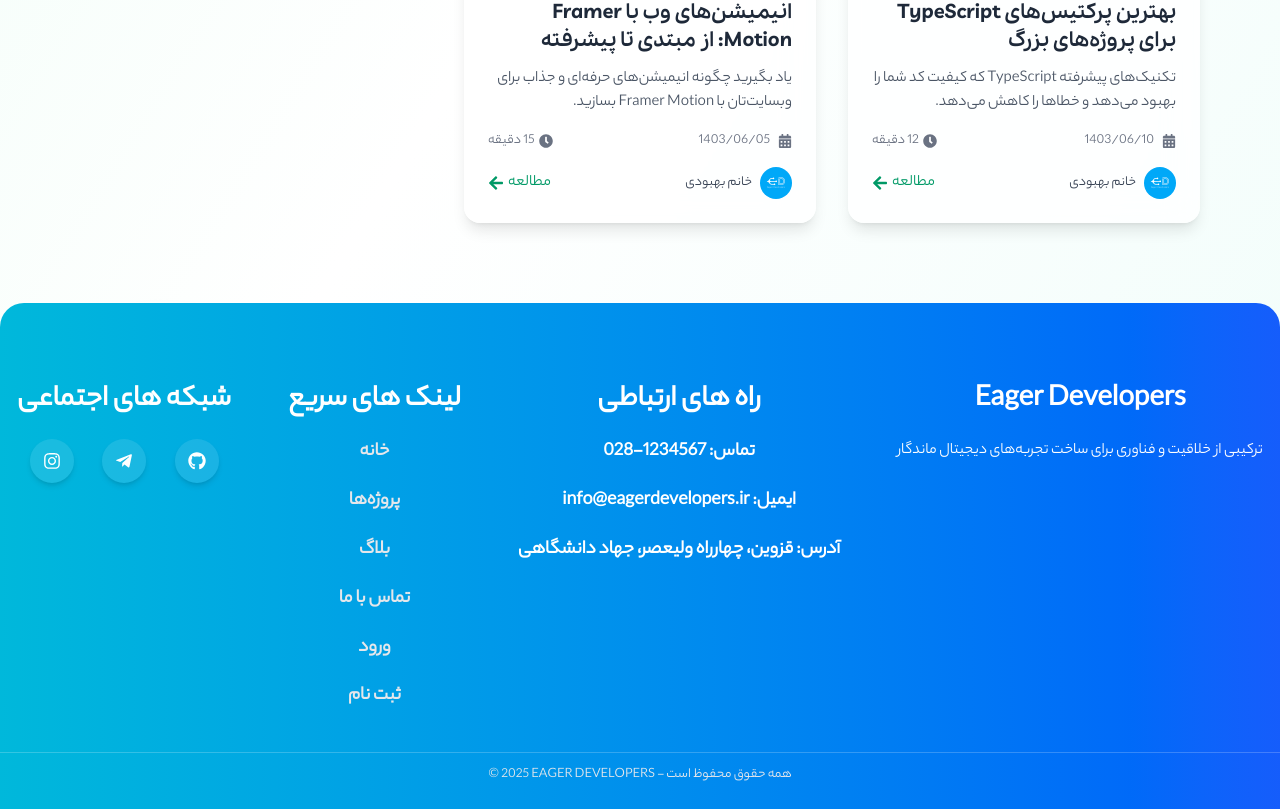
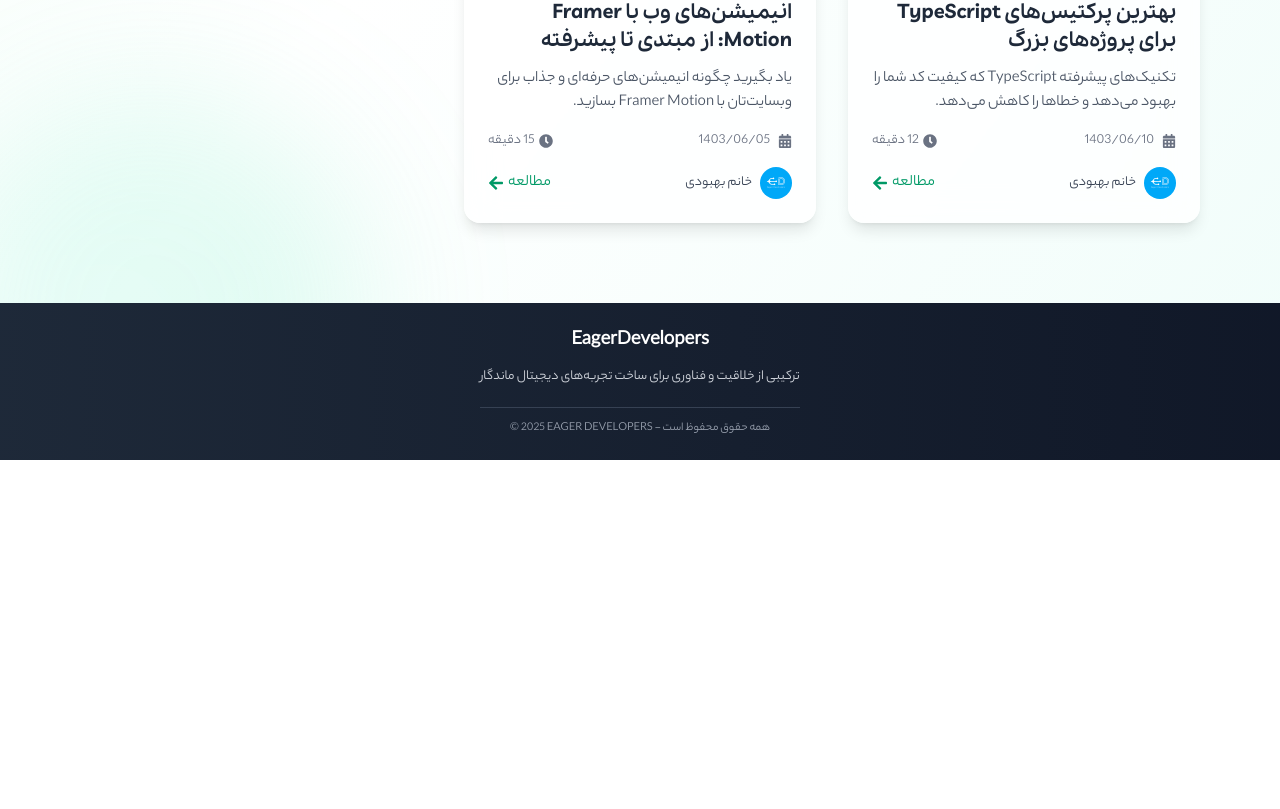
Before and after one commit to NotEduCo342/EagerDevelopersReact, a React (Vite) app: page /blog in a window 1280 px wide. Shown: the part 1312-2121 px from the top of the page. After the commit the page ends 1772 px from the top, so only its background shows below. Built offline with nearby package versions, Linux system fonts and the light colour scheme.

Commit message:
404 page and footer optimization

```diff
--- a/package.json
+++ b/package.json
@@ -10,6 +10,7 @@
     "preview": "vite preview"
   },
   "dependencies": {
+    "@heroicons/react": "^2.2.0",
     "bootstrap-icons": "^1.13.1",
     "formik": "^2.4.6",
     "framer-motion": "^12.23.0",
--- a/src/App.tsx
+++ b/src/App.tsx
@@ -14,6 +14,7 @@ const ProjectDetail = lazy(() => import('./pages/ProjectDetail'));
 const Registration = lazy(() => import('./pages/Registration'));
 const Blog = lazy(() => import('./pages/Blog'));
 const BlogPost = lazy(() => import('./pages/BlogPost'));
+const NotFound = lazy(() => import('./pages/NotFound'));
 
 function App() {
   const [isVisible, setIsVisible] = useState(false);
@@ -53,6 +54,7 @@ function App() {
               </Route>
               <Route path="/login" element={<Login />} />
               <Route path="/register" element={<Registration />} />
+              <Route path="*" element={<NotFound />} />
             </Routes>
           </ErrorBoundary>
         </Suspense>
--- a/src/components/Footer.tsx
+++ b/src/components/Footer.tsx
@@ -18,10 +18,10 @@ const Footer: React.FC = () => {
 
   return (
     <>
-      <footer className="relative bg-gradient-to-r from-cyan-500 to-blue-600 text-white rounded-t-3xl pt-20 pb-6 font-Yekan">
-        <div className="w-full flex flex-wrap max-[735px]:flex-col max-[735px]:items-center justify-evenly items-start gap-10">
-          <div className="flex flex-col gap-5 h-full justify-center">
-            <h3 className="text-3xl font-bold text-center">شبکه های اجتماعی</h3>
+      <footer className="relative bg-gradient-to-r from-cyan-500 to-blue-600 text-white rounded-t-3xl pt-16 pb-6 font-Yekan">
+        <div className="w-full flex flex-wrap max-[735px]:flex-col max-[735px]:items-center justify-evenly items-start gap-8">
+          <div className="flex flex-col gap-4 h-full justify-center">
+            <h3 className="text-2xl font-bold text-center">شبکه های اجتماعی</h3>
             <div className="flex justify-evenly items-center gap-4">
               {config.social.map((socialLink) => (
                 <a
@@ -37,24 +37,30 @@ const Footer: React.FC = () => {
               ))}
             </div>
           </div>
-          <div className="flex flex-col gap-5 h-full justify-center items-center">
-            <h3 className="text-3xl font-bold text-center">لینک های سریع</h3>
-            {config.navigation.map((link) => (
-              <Link key={link.name} to={link.href} className="item-footer">
-                {link.name}
-              </Link>
-            ))}
+          <div className="flex flex-col gap-4 h-full justify-center items-center">
+            <h3 className="text-2xl font-bold text-center">لینک های سریع</h3>
+            <div className="grid grid-cols-2 gap-x-6 gap-y-2 max-w-xs">
+              {config.navigation.map((link) => (
+                <Link
+                  key={link.name}
+                  to={link.href}
+                  className="text-white hover:text-blue-200 transition-colors duration-200 text-sm font-medium text-center"
+                >
+                  {link.name}
+                </Link>
+              ))}
+            </div>
           </div>
-          <div className="flex flex-col gap-5 h-full items-center">
-            <h3 className="text-3xl font-bold text-center">راه های ارتباطی</h3>
-            <div className="text-[1.2rem] font-bold inline-block">تماس: {config.contact.phone}</div>
-            <div className="text-[1.2rem] font-bold inline-block">{config.contact.email} :ایمیل</div>
-            <div className="text-[1.2rem] font-bold inline-block text-center">
+          <div className="flex flex-col gap-4 h-full items-center">
+            <h3 className="text-2xl font-bold text-center">راه های ارتباطی</h3>
+            <div className="text-base font-medium inline-block">تماس: {config.contact.phone}</div>
+            <div className="text-base font-medium inline-block">{config.contact.email} :ایمیل</div>
+            <div className="text-base font-medium inline-block text-center">
               آدرس: {config.contact.address}
             </div>
           </div>
-          <div className="flex flex-col gap-5 h-full  items-center  w-auto text-center">
-            <h3 className="text-3xl font-bold text-center max-[425px]:whitespace-nowrap">Eager Developers</h3>
+          <div className="flex flex-col gap-4 h-full  items-center  w-auto text-center">
+            <h3 className="text-2xl font-bold text-center max-[425px]:whitespace-nowrap">Eager Developers</h3>
             <span>
               ترکیبی از خلاقیت و فناوری برای ساخت تجربه‌های دیجیتال ماندگار
             </span>
--- /dev/null
+++ b/src/components/SimpleFooter.tsx
@@ -0,0 +1,34 @@
+import React from "react";
+
+/**
+ * SimpleFooter Component - Minimal footer for non-home pages
+ *
+ * A clean, minimal footer that doesn't overwhelm the content pages
+ * while still providing brand presence and copyright information.
+ */
+const SimpleFooter: React.FC = () => {
+  return (
+    <footer className="bg-gradient-to-r from-gray-800 to-gray-900 text-white py-6 font-Yekan">
+      <div className="container mx-auto px-4 text-center">
+        <div className="flex flex-col items-center gap-3">
+          {/* Brand Name */}
+          <h3 className="text-xl font-bold">EagerDevelopers</h3>
+
+          {/* Simple Description */}
+          <p className="text-gray-300 text-sm max-w-md">
+            ترکیبی از خلاقیت و فناوری برای ساخت تجربه‌های دیجیتال ماندگار
+          </p>
+
+          {/* Copyright */}
+          <div className="border-t border-gray-700 pt-3 mt-2 w-full max-w-xs">
+            <p className="text-gray-400 text-xs">
+              © {new Date().getFullYear()} EAGER DEVELOPERS - همه حقوق محفوظ است
+            </p>
+          </div>
+        </div>
+      </div>
+    </footer>
+  );
+};
+
+export default SimpleFooter;
--- a/src/pages/Blog.tsx
+++ b/src/pages/Blog.tsx
@@ -7,7 +7,7 @@ import {
   FaClock,
   FaArrowLeft
 } from "react-icons/fa";
-import Footer from "../components/Footer";
+import SimpleFooter from "../components/SimpleFooter";
 
 // Mock data for demonstration
 const mockBlogPosts = [
@@ -16,10 +16,10 @@ const mockBlogPosts = [
     title: "راهنمای کامل طراحی رابط کاربری مدرن با React",
     slug: "modern-react-ui-guide",
     excerpt: "در این مقاله با جدیدترین تکنیک‌های طراحی رابط کاربری با React و Tailwind CSS آشنا می‌شوید.",
-    featuredImage: "/public/images/slider/slider (1).webp",
+    featuredImage: "/images/slider/slider (1).webp",
     author: {
       name: "خانم بهبودی",
-      avatar: "/public/EagerFav.png"
+      avatar: "/EagerFav.png"
     },
     category: "آموزش React",
     tags: ["React", "UI/UX", "Tailwind"],
@@ -32,10 +32,10 @@ const mockBlogPosts = [
     title: "بهترین پرکتیس‌های TypeScript برای پروژه‌های بزرگ",
     slug: "typescript-best-practices",
     excerpt: "تکنیک‌های پیشرفته TypeScript که کیفیت کد شما را بهبود می‌دهد و خطاها را کاهش می‌دهد.",
-    featuredImage: "/public/images/slider/slider (2).webp",
+    featuredImage: "/images/slider/slider (2).webp",
     author: {
       name: "خانم بهبودی",
-      avatar: "/public/EagerFav.png"
+      avatar: "/EagerFav.png"
     },
     category: "توسعه وب",
     tags: ["TypeScript", "Best Practices", "Development"],
@@ -48,10 +48,10 @@ const mockBlogPosts = [
     title: "انیمیشن‌های وب با Framer Motion: از مبتدی تا پیشرفته",
     slug: "framer-motion-animations",
     excerpt: "یاد بگیرید چگونه انیمیشن‌های حرفه‌ای و جذاب برای وبسایت‌تان با Framer Motion بسازید.",
-    featuredImage: "/public/images/slider/slider (3).webp",
+    featuredImage: "/images/slider/slider (3).webp",
     author: {
       name: "خانم بهبودی",
-      avatar: "/public/EagerFav.png"
+      avatar: "/EagerFav.png"
     },
     category: "انیمیشن",
     tags: ["Framer Motion", "Animation", "React"],
@@ -317,9 +317,9 @@ const Blog: React.FC = () => {
           </motion.div>
         )}
 
-        {/* Footer */}
+        {/* Simple Footer */}
         <div dir="ltr">
-          <Footer />
+          <SimpleFooter />
         </div>
       </div>
     </div>
--- a/src/pages/BlogPost.tsx
+++ b/src/pages/BlogPost.tsx
@@ -9,7 +9,7 @@ import {
   FaTwitter,
   FaTelegramPlane
 } from "react-icons/fa";
-import Footer from "../components/Footer";
+import SimpleFooter from "../components/SimpleFooter";
 
 // Mock data for a single blog post
 const mockBlogPost = {
@@ -62,10 +62,10 @@ useEffect(() => {
       <p>طراحی رابط کاربری مدرن با React نیازمند درک عمیق از اصول طراحی، architecture های مدرن و ابزارهای مناسب است. با رعایت best practice ها و استفاده از ابزارهای مناسب، می‌توانید رابط‌های کاربری زیبا و کارآمدی بسازید.</p>
     </div>
   `,
-  featuredImage: "/public/images/slider/slider (1).webp",
+  featuredImage: "/images/slider/slider (1).webp",
   author: {
     name: "خانم بهبودی",
-    avatar: "/public/EagerFav.png",
+    avatar: "/EagerFav.png",
     bio: "مدرس و توسعه‌دهنده وب با بیش از 5 سال تجربه در طراحی و توسعه وبسایت‌های مدرن"
   },
   category: "آموزش React",
@@ -80,13 +80,13 @@ const relatedPosts = [
     id: "2",
     title: "بهترین پرکتیس‌های TypeScript برای پروژه‌های بزرگ",
     slug: "typescript-best-practices",
-    featuredImage: "/public/images/slider/slider (2).webp"
+    featuredImage: "/images/slider/slider (2).webp"
   },
   {
     id: "3",
     title: "انیمیشن‌های وب با Framer Motion: از مبتدی تا پیشرفته",
     slug: "framer-motion-animations",
-    featuredImage: "/public/images/slider/slider (3).webp"
+    featuredImage: "/images/slider/slider (3).webp"
   }
 ];
 
@@ -292,9 +292,9 @@ const BlogPost: React.FC = () => {
           </div>
         </motion.div>
 
-        {/* Footer */}
+        {/* Simple Footer */}
         <div dir="ltr">
-          <Footer />
+          <SimpleFooter />
         </div>
       </div>
     </div>
--- a/src/pages/Contact.tsx
+++ b/src/pages/Contact.tsx
@@ -1,7 +1,7 @@
 import React, { useState } from "react";
 import { motion, Variants } from "framer-motion";
 import { FaUser, FaEnvelope, FaComment, FaPaperPlane, FaPhone, FaMapMarkerAlt, FaClock, FaInstagram, FaTelegram, FaGithub } from "react-icons/fa";
-import Footer from "../components/Footer";
+import SimpleFooter from "../components/SimpleFooter";
 import type { ContactFormValues, ChangeHandler, SubmitHandler } from '@/types';
 import { config } from '@/config';
 
@@ -354,9 +354,9 @@ const Contact: React.FC = () => {
         </div>
       </motion.div>
 
-      {/* Footer */}
+      {/* Simple Footer */}
       <div dir="ltr">
-        <Footer />
+        <SimpleFooter />
       </div>
     </div>
   );
--- /dev/null
+++ b/src/pages/NotFound.tsx
@@ -0,0 +1,97 @@
+import { Link } from 'react-router-dom';
+import { motion } from 'framer-motion';
+import { HomeIcon, ArrowLeftIcon, FolderIcon } from '@heroicons/react/24/outline';
+import SimpleFooter from '../components/SimpleFooter';
+
+const NotFound = () => {
+  return (
+    <>
+      <div className="min-h-screen bg-gradient-to-br from-slate-50 via-blue-50 to-indigo-100 flex items-center justify-center px-4 pt-16">
+        <div className="max-w-2xl mx-auto text-center">
+          {/* Animated 404 Number */}
+          <motion.div
+            initial={{ scale: 0.5, opacity: 0 }}
+            animate={{ scale: 1, opacity: 1 }}
+            transition={{ duration: 0.6, ease: "easeOut" }}
+            className="mb-8"
+          >
+            <h1 className="text-9xl md:text-[12rem] font-bold text-transparent bg-clip-text bg-gradient-to-r from-blue-600 via-purple-600 to-indigo-600 leading-none">
+              404
+            </h1>
+          </motion.div>
+
+          {/* Error Message */}
+          <motion.div
+            initial={{ y: 30, opacity: 0 }}
+            animate={{ y: 0, opacity: 1 }}
+            transition={{ duration: 0.6, delay: 0.2 }}
+            className="mb-8"
+          >
+            <h2 className="text-2xl md:text-3xl font-bold text-gray-800 mb-4 font-['Pelak']">
+              صفحه‌ای که دنبالش می‌گردید پیدا نشد!
+            </h2>
+            <p className="text-lg text-gray-600 leading-relaxed font-['YekanBakh']">
+              متأسفانه صفحه‌ای که به دنبال آن هستید وجود ندارد یا ممکن است منتقل شده باشد.
+              <br />
+              نگران نباشید، می‌توانید از لینک‌های زیر به بخش‌های مختلف سایت بروید.
+            </p>
+          </motion.div>
+
+          {/* Navigation Options */}
+          <motion.div
+            initial={{ y: 30, opacity: 0 }}
+            animate={{ y: 0, opacity: 1 }}
+            transition={{ duration: 0.6, delay: 0.4 }}
+            className="flex flex-col sm:flex-row gap-4 justify-center items-center mb-12"
+          >
+            <Link
+              to="/"
+              className="group flex items-center gap-3 bg-gradient-to-r from-blue-600 to-indigo-600 text-white px-8 py-4 rounded-xl font-semibold hover:from-blue-700 hover:to-indigo-700 transition-all duration-300 transform hover:scale-105 shadow-lg hover:shadow-xl font-['Pelak']"
+            >
+              <HomeIcon className="w-5 h-5 group-hover:scale-110 transition-transform" />
+              صفحه اصلی
+            </Link>
+
+            <Link
+              to="/projects"
+              className="group flex items-center gap-3 bg-white text-gray-700 px-8 py-4 rounded-xl font-semibold hover:bg-gray-50 transition-all duration-300 transform hover:scale-105 border-2 border-gray-200 hover:border-gray-300 shadow-lg hover:shadow-xl font-['Pelak']"
+            >
+              <FolderIcon className="w-5 h-5 group-hover:scale-110 transition-transform" />
+              مشاهده پروژه‌ها
+            </Link>
+
+            <Link
+              to="/contact"
+              className="group flex items-center gap-3 bg-gradient-to-r from-emerald-600 to-teal-600 text-white px-8 py-4 rounded-xl font-semibold hover:from-emerald-700 hover:to-teal-700 transition-all duration-300 transform hover:scale-105 shadow-lg hover:shadow-xl font-['Pelak']"
+            >
+              <ArrowLeftIcon className="w-5 h-5 group-hover:scale-110 transition-transform" />
+              تماس با ما
+            </Link>
+          </motion.div>
+
+          {/* Decorative Elements */}
+          <motion.div
+            initial={{ opacity: 0 }}
+            animate={{ opacity: 1 }}
+            transition={{ duration: 1, delay: 0.6 }}
+            className="relative"
+          >
+            <div className="absolute inset-0 -z-10">
+              <div className="absolute top-10 left-10 w-20 h-20 bg-blue-200 rounded-full opacity-60 animate-pulse"></div>
+              <div className="absolute bottom-10 right-10 w-16 h-16 bg-purple-200 rounded-full opacity-60 animate-pulse delay-1000"></div>
+              <div className="absolute top-1/2 left-1/4 w-12 h-12 bg-indigo-200 rounded-full opacity-60 animate-pulse delay-500"></div>
+            </div>
+
+            <div className="text-sm text-gray-500 font-['YekanBakh']">
+              کد خطا: 404 | صفحه یافت نشد
+            </div>
+          </motion.div>
+        </div>
+      </div>
+
+      <SimpleFooter />
+    </>
+  );
+};
+
+export default NotFound;
--- a/src/pages/ProjectDetail.tsx
+++ b/src/pages/ProjectDetail.tsx
@@ -2,6 +2,7 @@ import React from "react";
 import { useParams, Link } from "react-router-dom";
 import { projectData } from "../data/projects";
 import { FaExternalLinkAlt } from "react-icons/fa";
+import SimpleFooter from "../components/SimpleFooter";
 import type { Project } from '@/types';
 
 interface ProjectDetailParams extends Record<string, string | undefined> {
@@ -14,6 +15,7 @@ const ProjectDetail: React.FC = () => {
 
   if (!project) {
     return (
+      <>
         <div className="bg-white pt-24 min-h-screen flex items-center justify-center">
           <div className="text-center">
             <h1 className="text-4xl font-bold text-gray-800 mb-4">پروژه یافت نشد</h1>
@@ -25,6 +27,8 @@ const ProjectDetail: React.FC = () => {
             </Link>
           </div>
         </div>
+        <SimpleFooter />
+      </>
     );
   }
 
@@ -103,6 +107,7 @@ const ProjectDetail: React.FC = () => {
           </div>
         </div>
       </div>
+      <SimpleFooter />
     </div>
   );
 };
--- a/src/pages/Projects.tsx
+++ b/src/pages/Projects.tsx
@@ -1,9 +1,11 @@
 import ProjectCard from "../components/ProjectCard";
+import SimpleFooter from "../components/SimpleFooter";
 
 import { projectData } from "../data/projects";
 
 const Projects: React.FC = () => {
   return (
+    <>
       <div className="bg-gray-50 py-20">
         <div className="container mx-auto px-6">
           <div className="text-center mb-16">
@@ -21,6 +23,8 @@ const Projects: React.FC = () => {
           </div>
         </div>
       </div>
+      <SimpleFooter />
+    </>
   );
 };
 
```
Also changed, not shown: 1 other file (tests, documents, lock files or other folders). Lines whose indentation alone changed are shown as unchanged.
